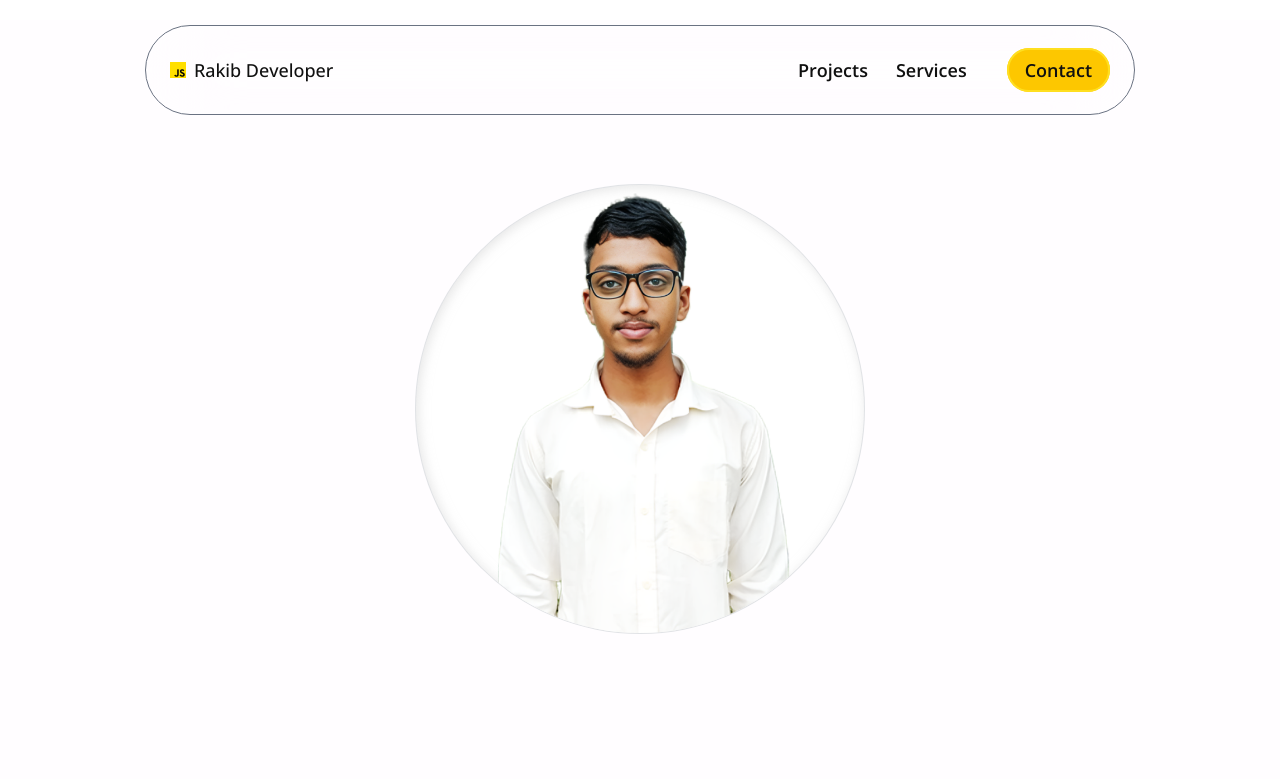
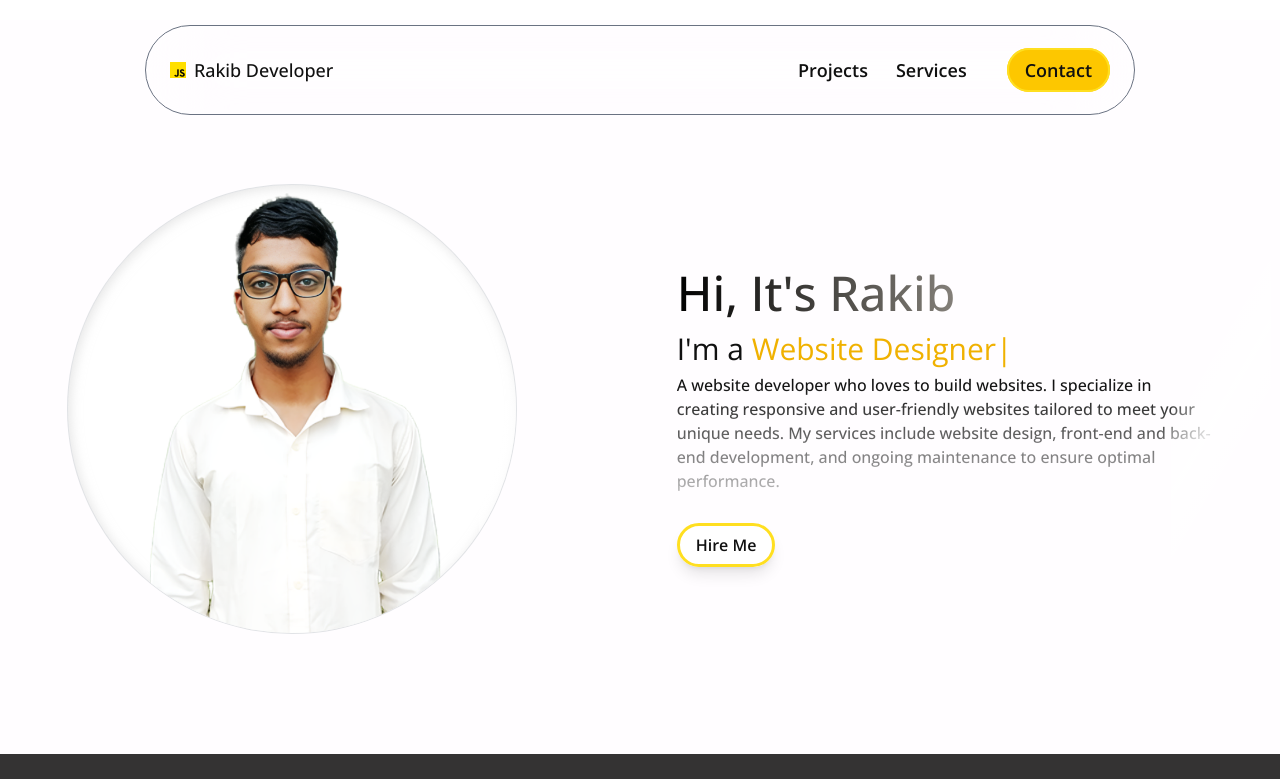
Before and after one commit to rakib00-dev/im-rakib, a React (Vite) app: page / in a window 1280 px wide. Shown: the top 779 px of the page. Built offline with nearby package versions, Linux system fonts and the light colour scheme.

Commit message:
fixed the hero sections mobile view in Header.jsx

```diff
--- a/src/Components/Header.jsx
+++ b/src/Components/Header.jsx
@@ -160,7 +160,7 @@ const Header = () => {
         ref={header_section}
         className="relative mt-[50px] pt-0 w-full overflow-hidden"
       >
-        <div className="p-4 w-full py-6 flex justify-center flex-wrap flex-col m-auto gap-20 items-center lg:gap-40 md:flex-row md:w-4/5">
+        <div className="p-4 w-full py-6 flex justify-center flex-wrap flex-col m-auto gap-20 items-center lg:gap-40 md:flex-row md:w-full">
           <div
             id="header-img"
             className="relative flex justify-center items-center h-[270px] w-[270px] rounded-full border border-gray-500/20 bg-white shadow overflow-hidden md:w-[28.125rem] md:h-[28.125rem] "
```
